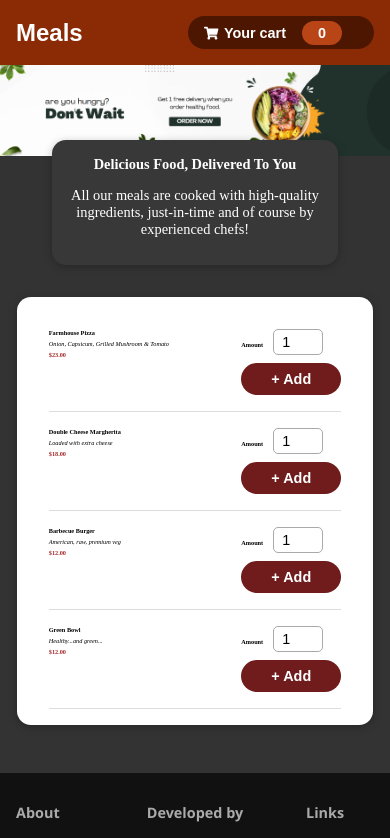
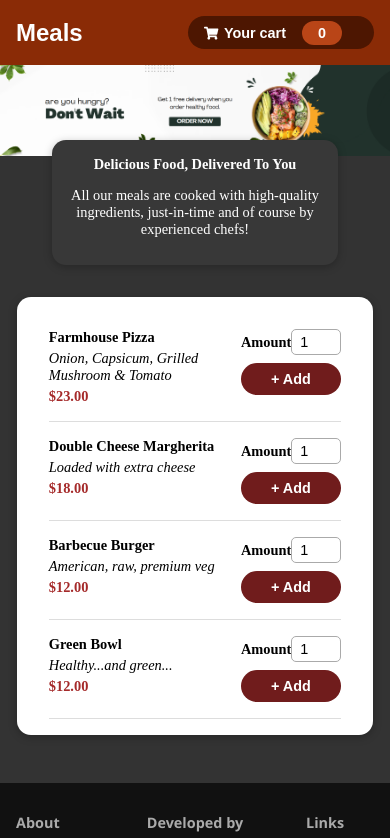
Before and after one commit to harsh-sahni-projects/food-order-app, a React (Create React App) app: page / in a window 390 px wide. Shown: the top 838 px of the page. Built offline with nearby package versions, Linux system fonts and the light colour scheme.

Commit message:
made cart modal and footer responsive for mobile devices

```diff
--- a/src/App.js
+++ b/src/App.js
@@ -52,7 +52,9 @@ function App() {
 
   return (
     <CartProvider>
-      {isCartVisible && <Modal title="Cart" onConfirm={placeOrder} onCancel={hideCart} />}
+      {isCartVisible &&
+        <Modal title="Cart" onConfirm={placeOrder} onCancel={hideCart} />
+      }
       <Header onShowCart={showCart}/>
       <Introduction />
       <Menu meals={DUMMY_MEALS} />
--- a/src/Components/CartItems.js
+++ b/src/Components/CartItems.js
@@ -19,7 +19,11 @@ const CartItems = () => {
     }
     return (
         <div className={styles.div}>
-            {cartEmpty && <em className={styles.note}>Your cart is empty. Please add some items.</em>}
+            {cartEmpty &&
+                <div className={styles.emptyMsg}>
+                    <span>Your cart is empty. Please add some items.</span>
+                </div>
+            }
 
             {!cartEmpty && ctx.items.map(item => (
                 <div className={styles.container} key={item.id}>
--- a/src/Components/CartItems.module.css
+++ b/src/Components/CartItems.module.css
@@ -3,9 +3,16 @@
     border-bottom: 2px solid #4d1601;
     display: flex;
     justify-content: space-between;
-    margin: 15px;
+    margin: 0px 15px 15px 15px;
     padding-bottom: 10px;
 }
+
+.emptyMsg {
+    font-style: italic;
+    color: #aaa;
+    margin: 0px 15px;
+}
+
 .unitPrice {
     font-weight: bold;
     font-size: 14px;
@@ -56,7 +63,12 @@
     top: 10%;
 }
 
-.note {
-    color: #aaa;
-    margin: 15px;
+@media (max-width: 768px) {
+    .itemName {
+        font-size: 0.9rem;
+    }
+
+    .rightDiv button {
+        padding: 1px;
+    }
 }
--- a/src/Components/Footer.js
+++ b/src/Components/Footer.js
@@ -23,14 +23,14 @@ const Footer = () => {
                     <p>
                         <span>
                             <FaLinkedin className={styles.icon}/>
-                            <a href="https://www.linkedin.com/in/harsh-sahni" target="_blank">
+                            <a href="https://www.linkedin.com/in/harsh-sahni" target="_blank" rel="noreferrer" >
                                 Linkedin
                             </a>
                         </span>
 
                         <span>
                             <FaGithub className={styles.icon + " " + styles.githubIcon} />
-                            <a href="https://github.com/harsh-sahni-projects/food-order-app" target="_blank">
+                            <a href="https://github.com/harsh-sahni-projects/food-order-app" target="_blank" rel="noreferrer" >
                                 Github
                             </a>
                         </span>
--- a/src/Components/MealItem.js
+++ b/src/Components/MealItem.js
@@ -37,7 +37,7 @@ const MealItem = (props) => {
                 <div className={styles.price}>${props.price.toFixed(2)}</div>
             </div>
             <div>
-                <div>
+                <div className={styles.divAmountChanger}>
                     <label htmlFor={props.id}>Amount</label>
                     <input className={styles.amount}
                            id={props.id}
--- a/src/Components/MealItem.module.css
+++ b/src/Components/MealItem.module.css
@@ -23,7 +23,14 @@
 
 label {
     font-weight: bold;
-    margin-right: 10px;
+}
+
+.divAmountChanger {
+    box-sizing: border-box;
+    display: flex;
+    align-items: center;
+    justify-content: space-between;
+    /* border: 1px solid red; */
 }
 
 input.amount {
@@ -43,20 +50,8 @@ input.amount:focus-visible {
 }
 
 @media (max-width: 768px) {
-    .container {
-        font-size-adjust: 0.2;
-    }
-    /* .container h3 {
-        font-size: 0.9rem;
-    }
-    .description {
-        font-size: 0.9rem;
-    } */
     .container * {
         font-size: 0.9rem;
     }
-    /* .container h3 */
-    /* .container h3 */
-    /* .container h3 */
 
 }
--- a/src/Components/Modal.js
+++ b/src/Components/Modal.js
@@ -19,6 +19,7 @@ const Modal = (props) => {
 
     return (
         <Card className={styles.modal}>
+            <div className={styles.modalContainer}>
                 <header className={styles.header}>
                     <h2>
                         {props.title}
@@ -40,6 +41,7 @@ const Modal = (props) => {
                         <Button onClick={props.onConfirm}>Place order</Button>
                     }
                 </footer>
+            </div>
         </Card>
     )
 }
--- a/src/Components/Modal.module.css
+++ b/src/Components/Modal.module.css
@@ -29,7 +29,7 @@
 }
 
 .content {
-    max-height: 12em;
+    max-height: 14em;
     overflow-y: auto;
     min-height: 30px;
 }
@@ -38,7 +38,7 @@ header {
 }
 .modal h2 {
     margin: 0px;
-    font: 'Sans-serif'
+    /* font-family: 'Sans-serif' */
 }
 
 .actions {
@@ -64,3 +64,13 @@ header {
         width: 40rem;
     }
 }
+
+@media (max-width: 768px) {
+    .modal h2 {
+        font-size: 1.2rem !important;
+    }
+    .modal .content {
+        padding: 1px;
+        /* border: 1px solid; */
+    }
+}
```
Lines whose indentation alone changed are shown as unchanged.
